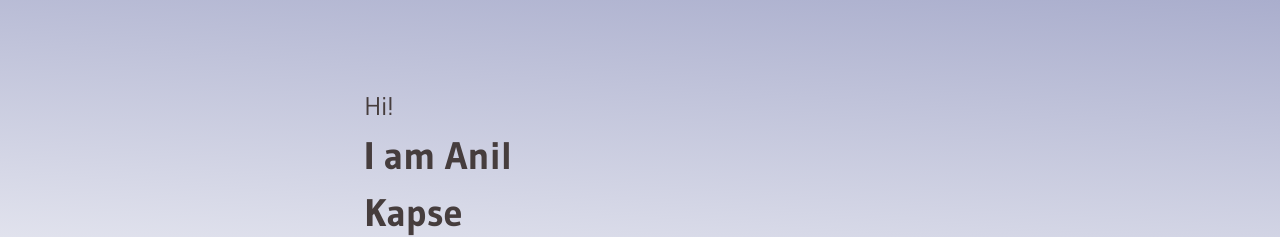
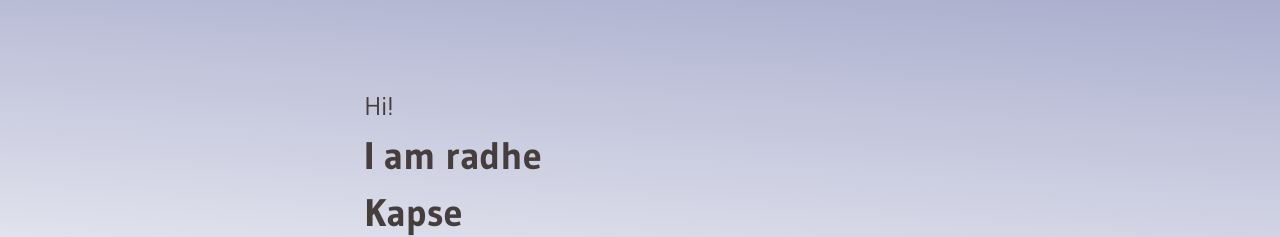
Before and after one commit to anilkapse1/kapsecode, a React (Vite) app: page / in a window 1280 px wide. Shown: the top 237 px of the page. Built offline with nearby package versions, Linux system fonts and the light colour scheme.

Commit message:
title change

```diff
--- a/src/components/Heropage.jsx
+++ b/src/components/Heropage.jsx
@@ -92,7 +92,7 @@ const Heropage = () => {
             <div className='hero_section'>
                 <div className='text_section'>
                     <h3>Hi!</h3>
-                    <h1>I am Anil</h1>
+                    <h1>I am radhe</h1>
                     <h1>Kapse</h1>
                     <p>MERN Stack Developer</p>
                     <button>Visit My Works</button>
```
